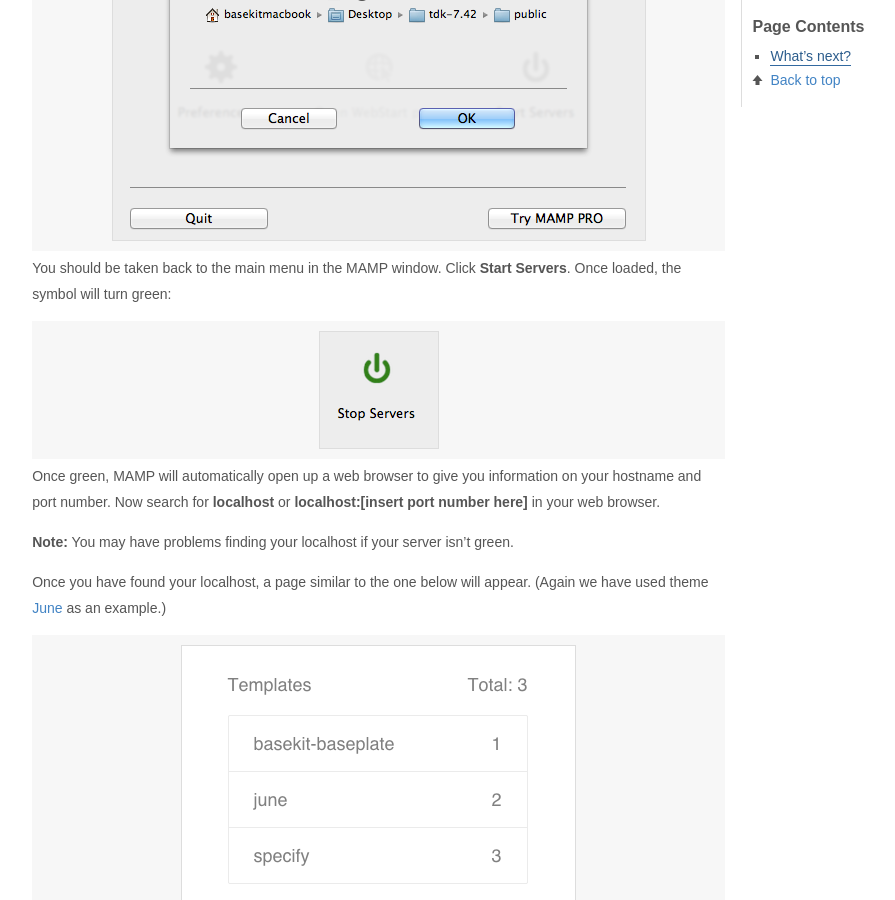
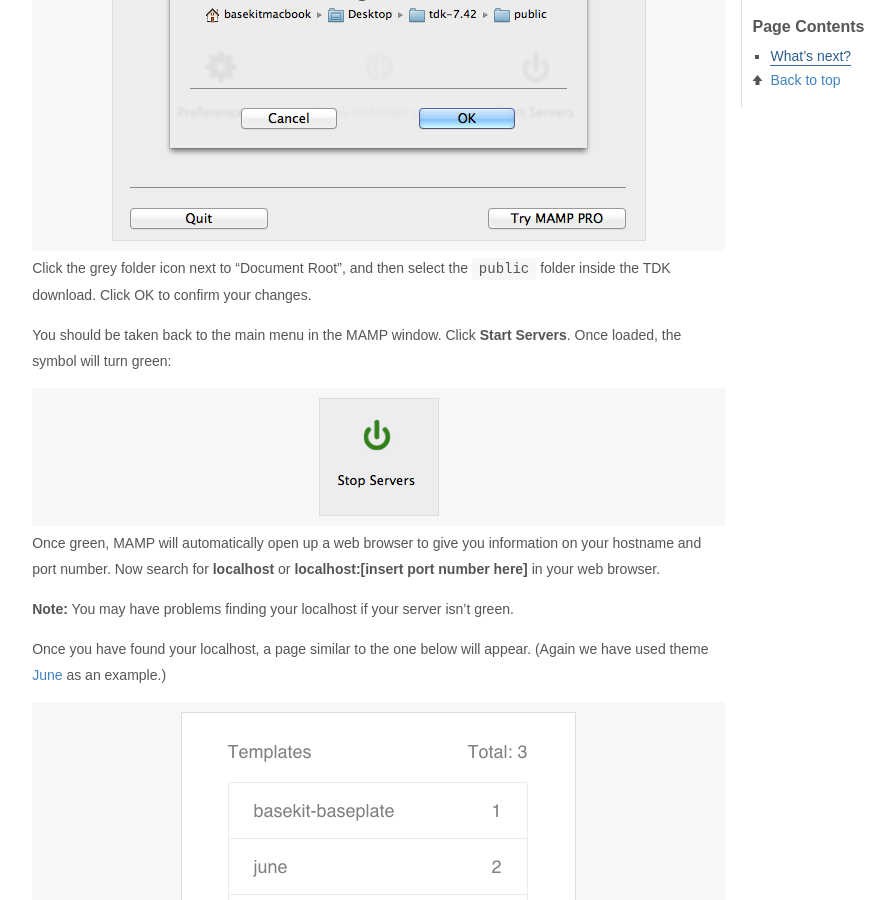
Before and after one commit to rusic/documentation, a Jekyll site: the page built from getting-started/downloading.md, in a window 1280 px wide and 900 px high, scrolled down 2344 px. Shown: the whole window, without its empty margins (312-1207 px from the left). Built offline with Jekyll 4.4.1, drawn with Linux system fonts in a browser that asks for light colours.

Commit message:
Adds a note to make it clearer where to point the root of the MAMP local server when setting up the TDK, fixes #53

````diff
--- a/getting-started/downloading.md
+++ b/getting-started/downloading.md
@@ -48,6 +48,8 @@ The preferences window will open with numerous tabs. Click on the Web Server or
 
 {% include imagecenter.html image="/assets/content/getting-started/mamp-server-options.png" alt="server options" %}
 
+Click the grey folder icon next to "Document Root", and then select the ```public``` folder inside the TDK download. Click OK to confirm your changes.
+
 You should be taken back to the main menu in the MAMP window. Click **Start Servers**. Once loaded, the symbol will turn green:
 
 {% include imagecenter.html image="/assets/content/getting-started/mamp-servers.png" alt="start servers" %}
````
